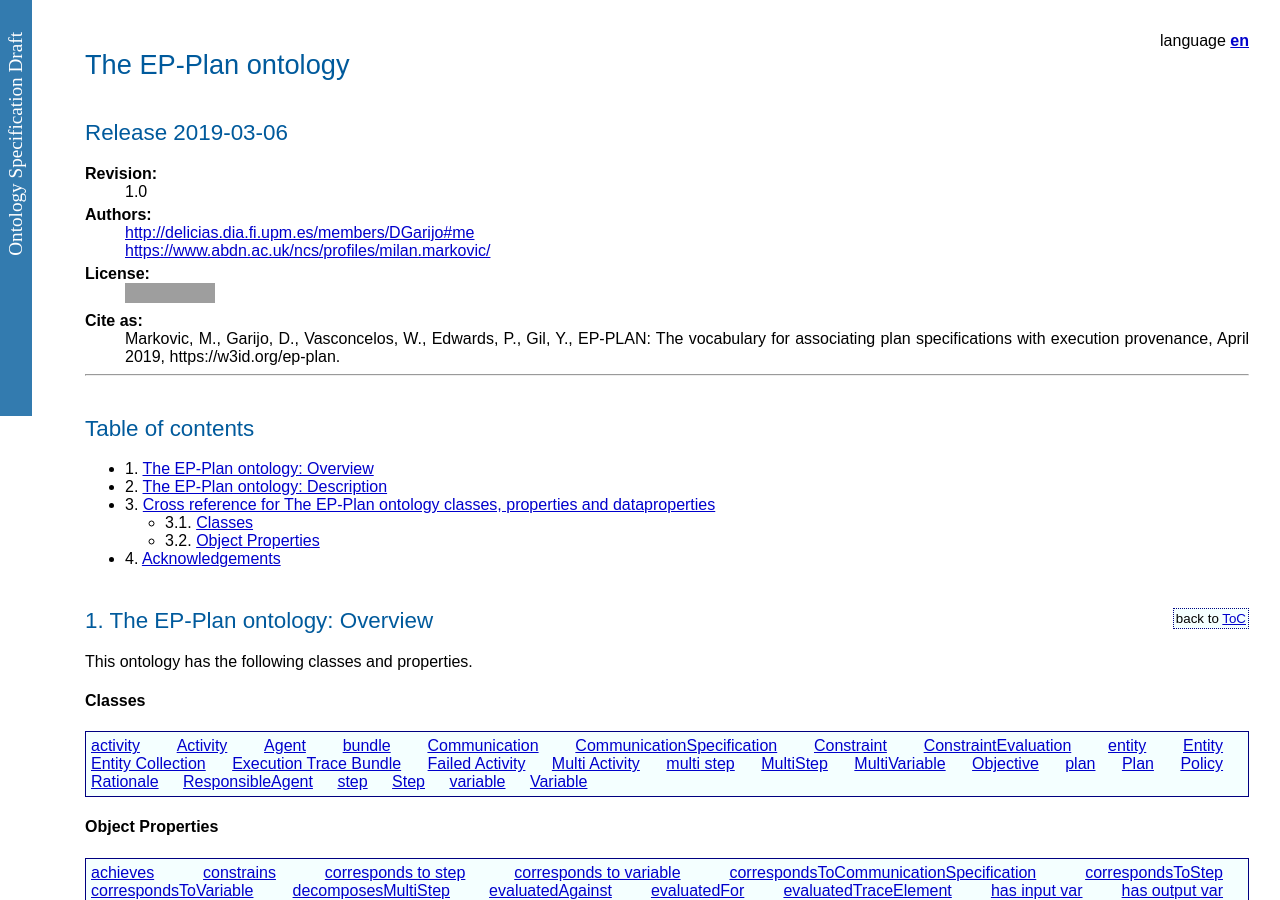
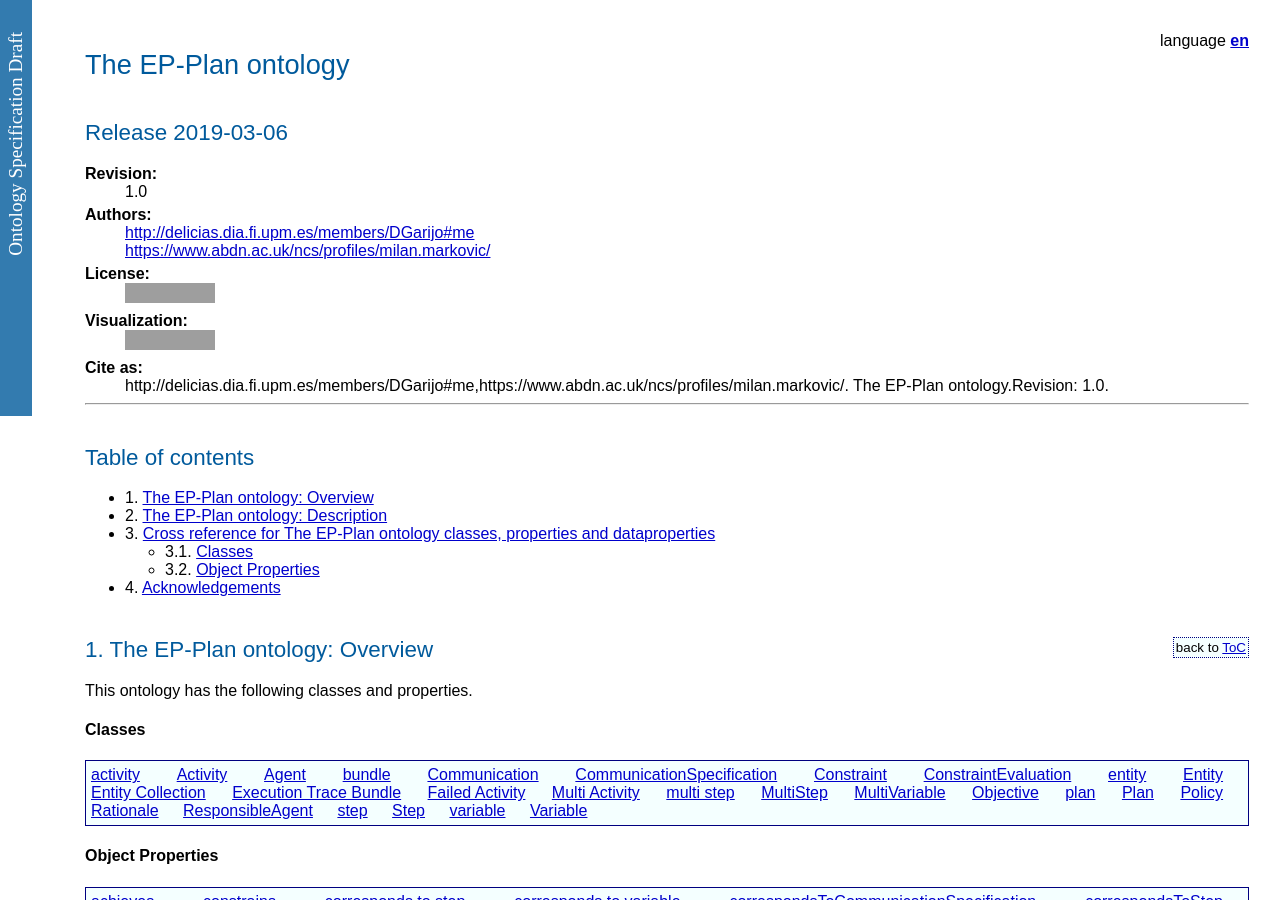
Before and after one commit to TrustLens/EP-PLAN, a Jekyll site: the page docs/widoco_output/index-en.html, which Jekyll copies as it is, in a window 1280 px wide and 900 px high. Built offline with Jekyll 4.4.1, drawn with Linux system fonts in a browser that asks for light colours; grey boxes are pictures that could not be loaded.

Commit message:
Add files via upload

```diff
--- a/docs/widoco_output/index-en.html
+++ b/docs/widoco_output/index-en.html
@@ -67,8 +67,9 @@ function loadTOC(){
 <dd><a href="http://delicias.dia.fi.upm.es/members/DGarijo#me">http://delicias.dia.fi.upm.es/members/DGarijo#me</a></dd><dd><a href="https://www.abdn.ac.uk/ncs/profiles/milan.markovic/">https://www.abdn.ac.uk/ncs/profiles/milan.markovic/</a></dd>
 
 <dt>License: </dt><dd><a href="http://creativecommons.org/licenses/by-nc-sa/2.0/" target="_blank"><img src="https://img.shields.io/badge/License-http://creativecommons.org/licenses/by_nc_sa/2.0/-blue.svg" alt="http://creativecommons.org/licenses/by-nc-sa/2.0/" /></a>
+</dd><dt>Visualization:</dt><dd><a href="webvowl/index.html#" target="_blank"><img src="https://img.shields.io/badge/Visualize_with-WebVowl-blue.svg" alt="Visualize with WebVowl" /></a></dd>
 <dt>Cite as:</dt>
-<dd>Markovic, M., Garijo, D., Vasconcelos, W., Edwards, P., Gil, Y., EP-PLAN: The vocabulary for associating plan specifications with execution provenance, April 2019, https://w3id.org/ep-plan.</dd>
+<dd>http://delicias.dia.fi.upm.es/members/DGarijo#me,https://www.abdn.ac.uk/ncs/profiles/milan.markovic/. The EP-Plan ontology.Revision: 1.0.</dd>
 </dl>
 
 <hr/>
```
